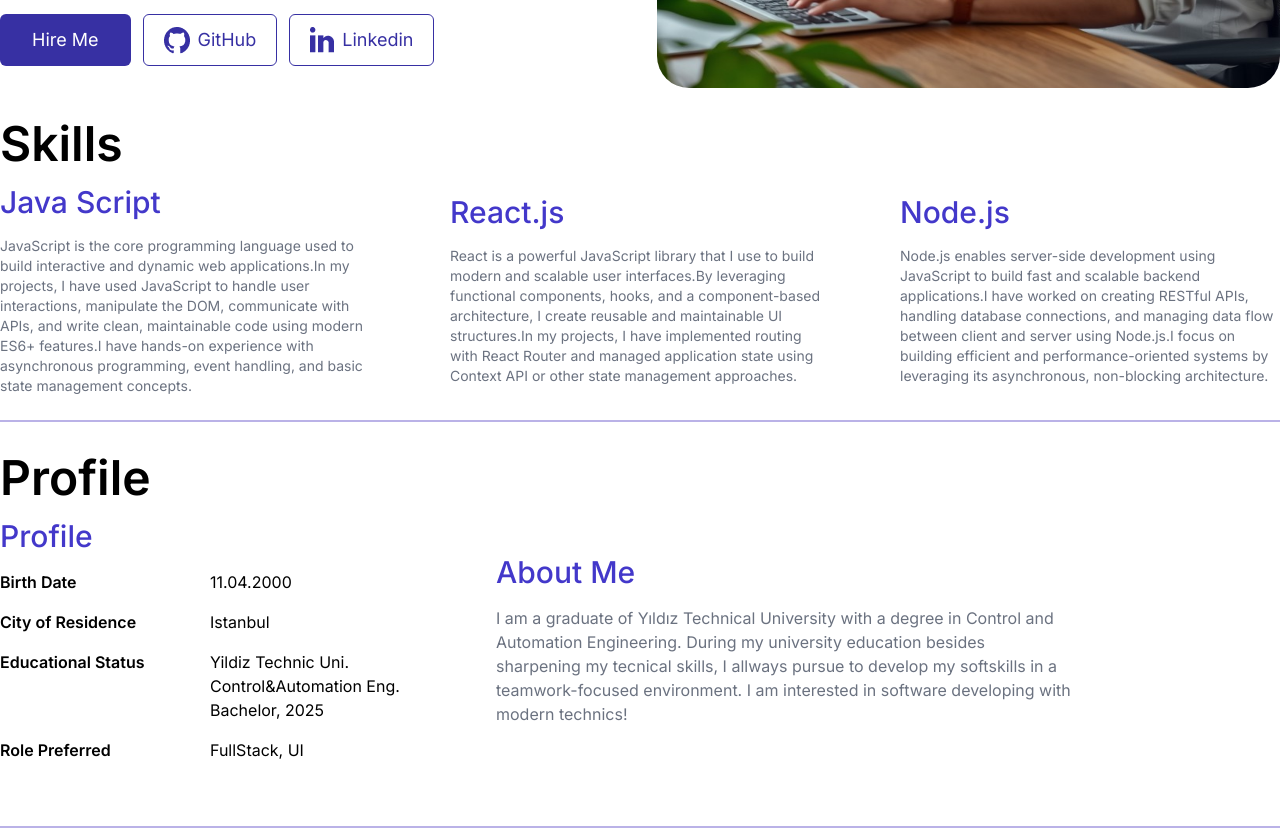
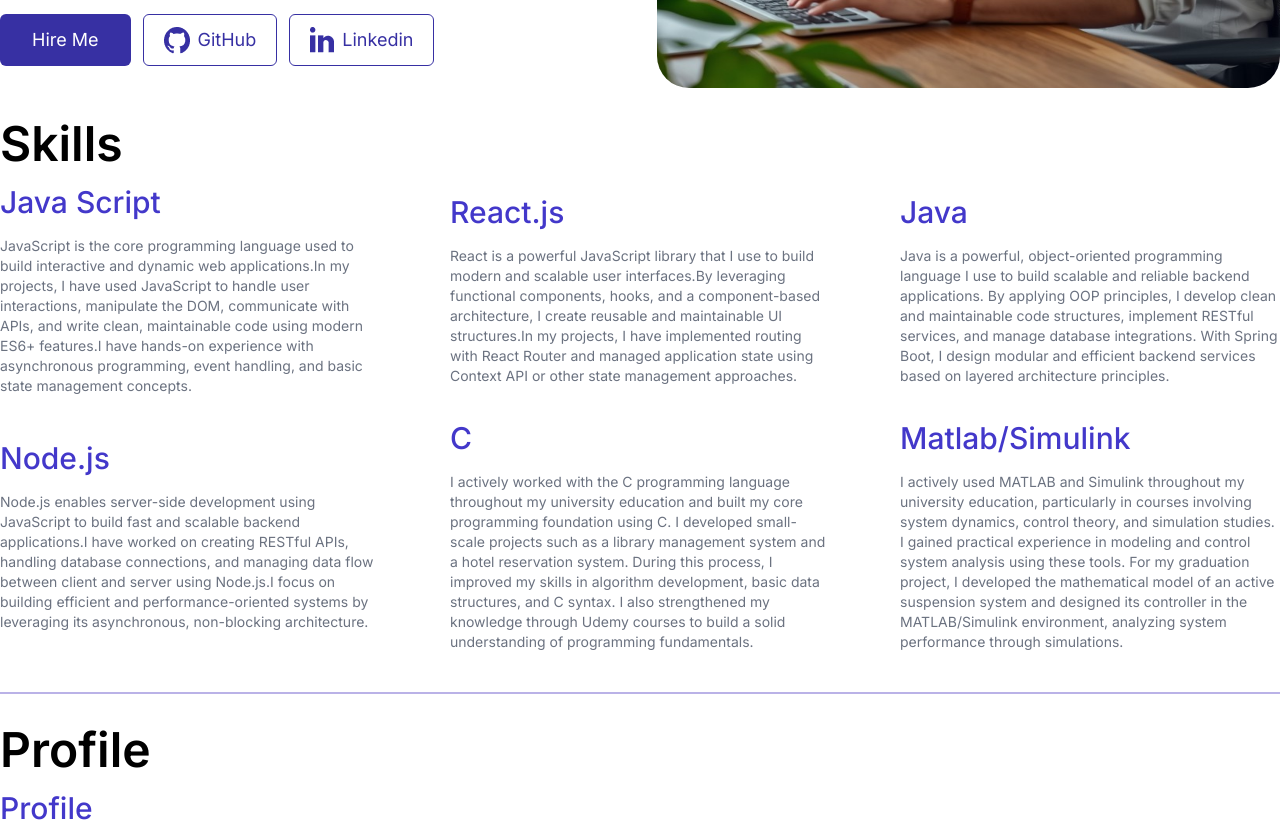
Before and after one commit to yusuf-kocabiyik/frontend-proje, a React (Vite) app: page / in a window 1280 px wide. Shown: the part 620-1451 px from the top of the page. Built offline with nearby package versions, Linux system fonts and the light colour scheme.

Commit message:
skills updated

```diff
--- a/public/content.json
+++ b/public/content.json
@@ -38,10 +38,24 @@
         "id":"2",
         "description":"React, modern ve ölçeklenebilir kullanıcı arayüzleri geliştirmek için kullandığım güçlü bir JavaScript kütüphanesidir.Fonksiyonel bileşenler, hooks ve component tabanlı mimari ile yeniden kullanılabilir ve sürdürülebilir arayüzler oluşturdum.Projelerimde React Router ile sayfa yönlendirme, Context API veya state yönetim çözümleriyle veri akışı kontrolü sağladım."
       },
+      {"skillName":"Java",
+      "id":"3",
+      "description":"Java, ölçeklenebilir ve güvenilir backend uygulamaları geliştirmek için kullandığım güçlü ve nesne yönelimli bir programlama dilidir. OOP prensipleriyle temiz ve sürdürülebilir kod yapıları oluşturarak RESTful servisler ve veri tabanı entegrasyonları geliştirdim. Spring Boot ile hızlı ve modüler backend servisleri tasarlayarak katmanlı mimari yapılar üzerinde çalışıyorum."
+      },
         {
         "skillName":"Node.js",
-        "id":"3",
-        "description":"Node.js, JavaScript’i sunucu tarafında kullanarak hızlı ve ölçeklenebilir backend uygulamaları geliştirmeyi sağlar.Node.js ile RESTful API’ler oluşturma, veritabanı bağlantıları kurma ve istemci–sunucu arasındaki veri akışını yönetme üzerine çalışmalar yaptım.Asenkron yapı sayesinde performanslı ve verimli sistemler geliştirmeye odaklandım."}
+        "id":"4",
+        "description":"Node.js, JavaScript’i sunucu tarafında kullanarak hızlı ve ölçeklenebilir backend uygulamaları geliştirmeyi sağlar.Node.js ile RESTful API’ler oluşturma, veritabanı bağlantıları kurma ve istemci–sunucu arasındaki veri akışını yönetme üzerine çalışmalar yaptım.Asenkron yapı sayesinde performanslı ve verimli sistemler geliştirmeye odaklandım."
+      },
+      {"skillName":"C",
+      "id":"5",
+      "description":"C programlama dili ile üniversite eğitimim boyunca aktif olarak çalıştım ve temel programlama altyapımı bu dil ile geliştirdim. C kullanarak küçük ölçekli bir kütüphane yönetim sistemi ve bir otel rezervasyon sistemi geliştirdim. Bu süreçte algoritma geliştirme, temel veri yapıları ve C sözdizimine hâkimiyet konularında pratik kazandım. Ayrıca Udemy eğitimleriyle bilgimi destekleyerek programlama mantığımı daha sağlam bir temele oturttum."
+      },
+      {"skillName":"Matlab/Simulink",
+      "id":"6",
+      "description":"MATLAB ve Simulink’i üniversite eğitimim boyunca derslerimizde aktif olarak kullandım ve modelleme ile kontrol sistemleri analizinde deneyim kazandım. Özellikle sistem dinamiği, kontrol teorisi ve simülasyon çalışmalarında bu araçlarla yoğun şekilde çalıştım. Bitirme projem kapsamında Active Suspension sisteminin matematiksel modellemesini gerçekleştirdim ve kontrolcü tasarımını MATLAB/Simulink ortamında geliştirerek sistem performansını simülasyon üzerinden analiz ettim."
+      }
+
         ],
     "profile": {
       "birth":{
@@ -174,10 +188,23 @@
         "id":"2",
         "description":"React is a powerful JavaScript library that I use to build modern and scalable user interfaces.By leveraging functional components, hooks, and a component-based architecture, I create reusable and maintainable UI structures.In my projects, I have implemented routing with React Router and managed application state using Context API or other state management approaches."
       },
+      {"skillName":"Java",
+      "id":"3",
+      "description":"Java is a powerful, object-oriented programming language I use to build scalable and reliable backend applications. By applying OOP principles, I develop clean and maintainable code structures, implement RESTful services, and manage database integrations. With Spring Boot, I design modular and efficient backend services based on layered architecture principles."
+      },
         {
         "skillName":"Node.js",
-        "id":"3",
-        "description":"Node.js enables server-side development using JavaScript to build fast and scalable backend applications.I have worked on creating RESTful APIs, handling database connections, and managing data flow between client and server using Node.js.I focus on building efficient and performance-oriented systems by leveraging its asynchronous, non-blocking architecture."}
+        "id":"4",
+        "description":"Node.js enables server-side development using JavaScript to build fast and scalable backend applications.I have worked on creating RESTful APIs, handling database connections, and managing data flow between client and server using Node.js.I focus on building efficient and performance-oriented systems by leveraging its asynchronous, non-blocking architecture."
+      },
+      {"skillName":"C",
+      "id":"5",
+      "description":"I actively worked with the C programming language throughout my university education and built my core programming foundation using C. I developed small-scale projects such as a library management system and a hotel reservation system. During this process, I improved my skills in algorithm development, basic data structures, and C syntax. I also strengthened my knowledge through Udemy courses to build a solid understanding of programming fundamentals."
+      },
+      {"skillName":"Matlab/Simulink",
+      "id":"6",
+      "description":"I actively used MATLAB and Simulink throughout my university education, particularly in courses involving system dynamics, control theory, and simulation studies. I gained practical experience in modeling and control system analysis using these tools. For my graduation project, I developed the mathematical model of an active suspension system and designed its controller in the MATLAB/Simulink environment, analyzing system performance through simulations."
+      }
         ],
     "profile": {
       "birth":{
--- a/src/components/Skills.jsx
+++ b/src/components/Skills.jsx
@@ -9,7 +9,7 @@ const Skills = ()=>{
 
     return(
 
-      <section className="w-full lg:w-320 mx-auto flex flex-col justify-center items-center  lg:justify-start lg:items-start gap-4">
+      <section className="w-full lg:w-320 mx-auto flex flex-col pb-4 justify-center items-center  lg:justify-start lg:items-start gap-4">
         <h1 className=" text-[42px] lg:text-5xl font-semibold dark:text-darkTitle1 ">{content.subheading.skills}</h1>
 
           <div className="w-full text-center  flex flex-col items-center lg:flex-row lg:flex-wrap gap-6 lg:justify-between">
```
